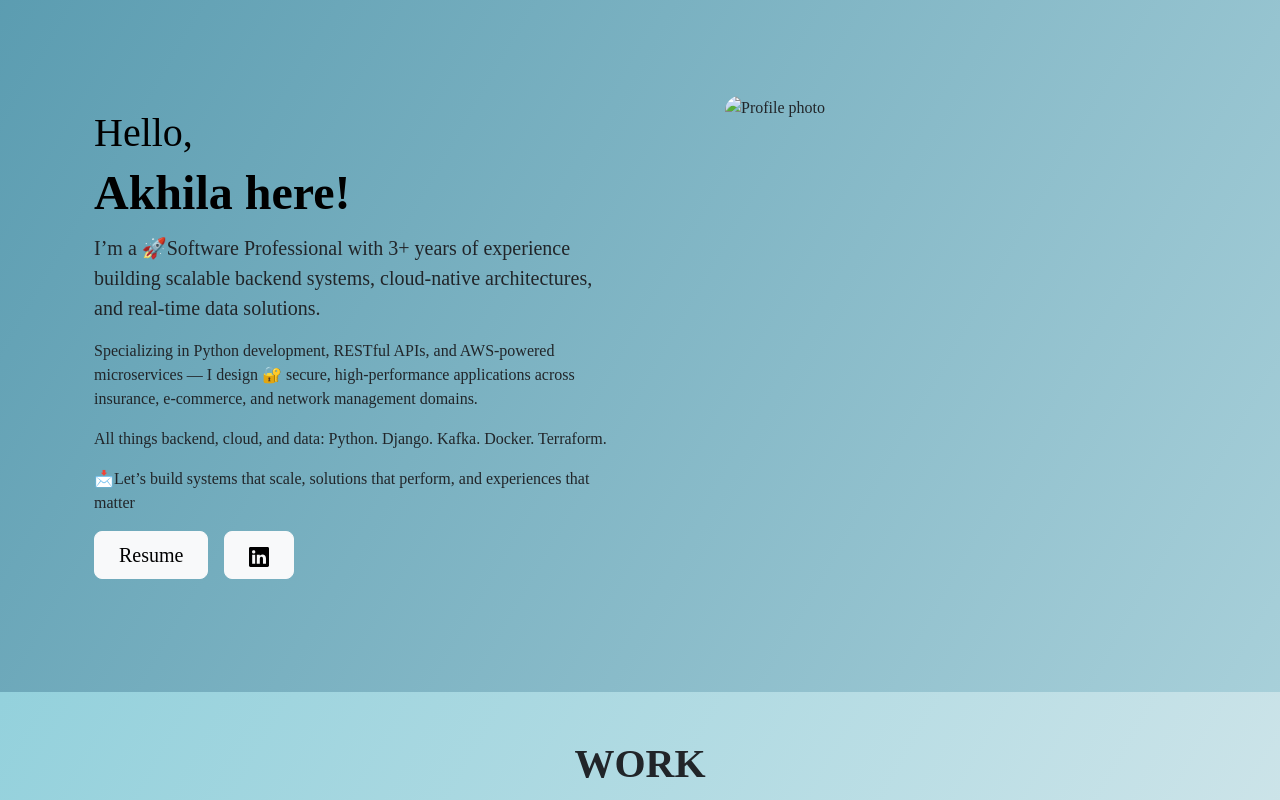
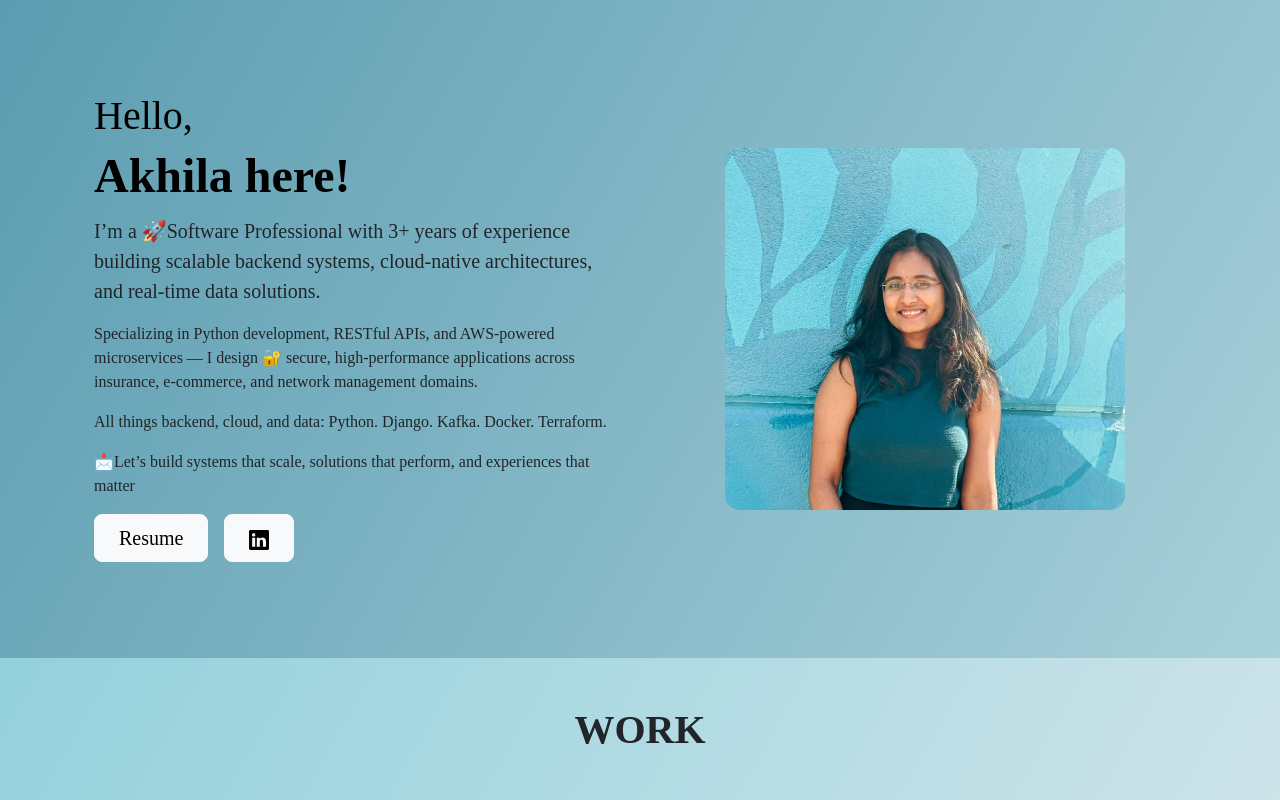
Before and after one commit to NomulaAkhila/Akhila_N_Portfolio, a plain HTML site: page index.html in a window 1280 px wide. Shown: the top 800 px of the page. Drawn offline with nearby package versions, Linux system fonts and the light colour scheme.

Commit message:
Update index.html
broken profile photo fixed

```diff
--- a/index.html
+++ b/index.html
@@ -14,7 +14,7 @@
         <div class="container col-xxl-8 px-4 py-5 heading">
             <div class="row flex-lg-row-reverse align-items-center g-5 py-5">
               <div class="col-10 col-sm-8 col-lg-6">
-                <img src="./Images/Profile_pic.jpg" class="d-block mx-lg-auto img-fluid rounded-corner" alt="Profile photo" width="400" height="500" loading="lazy"/>
+                <img src="./Profile_pic.jpg" class="d-block mx-lg-auto img-fluid rounded-corner" alt="Profile photo" width="400" height="500" loading="lazy"/>
               </div>
               <div class="col-lg-6">
                 <p class="display-6 text-body-emphasis lh-1 mb-3">Hello,</p>
```
